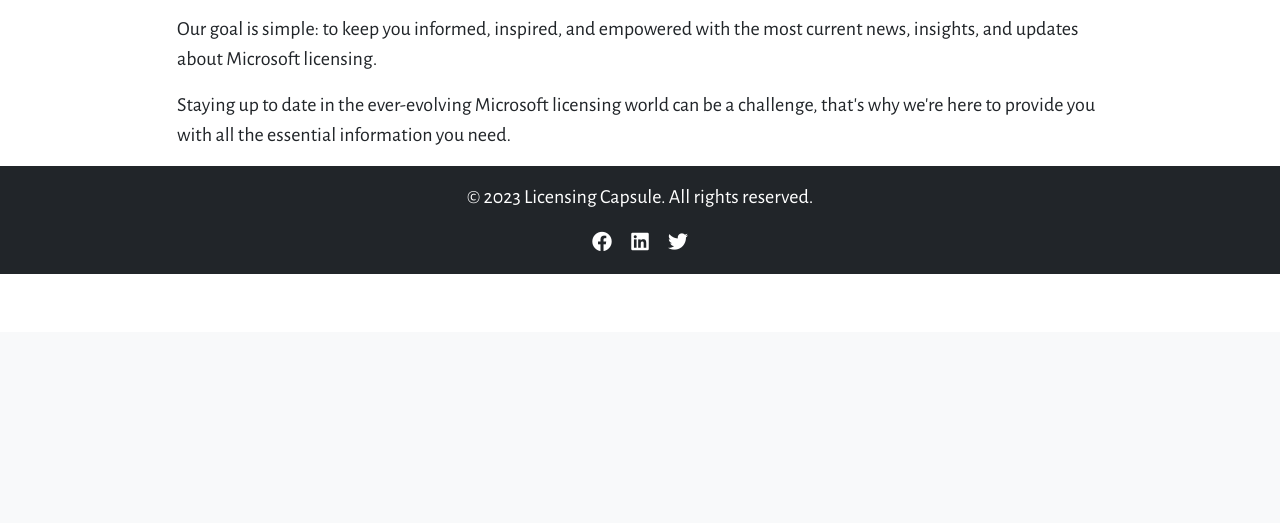
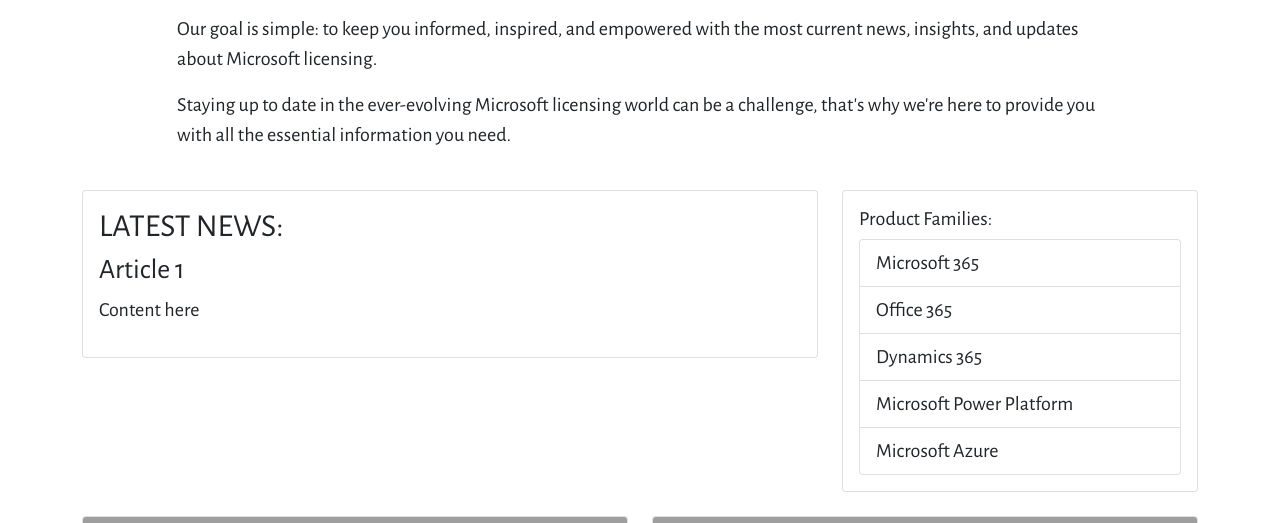
Before and after one commit to AdrianaStoi/Licensing-Capsule, a Django app: page / in a window 1280 px wide. Shown: the part 468-991 px from the top of the page. Before the commit the page ends 742 px from the top, so only its background shows below. Run offline with Django 3.2, Linux system fonts and the light colour scheme; some libraries are stand-ins or nearby versions; grey boxes are pictures that could not be loaded.

Commit message:
Add latest news, product families and most liked articles section to index.html

```diff
--- a/templates/base.html
+++ b/templates/base.html
@@ -24,7 +24,6 @@
       crossorigin="anonymous"
     ></script>
     <link rel="stylesheet" text="text/css" href="/static/style.css">
-    <link rel="stylesheet" href="https://use.fontawesome.com/releases/v5.15.1/css/all.css">
   </head>
 
   <body>
@@ -101,5 +100,6 @@
             </div>
         </div>
     </footer>
+    <script src="https://kit.fontawesome.com/7d636a38d2.js" crossorigin="anonymous"></script>
   </body>
 </html>
--- a/templates/index.html
+++ b/templates/index.html
@@ -31,4 +31,69 @@
     </div>
 </section>
 
+<!-- Latest news section -->
+<section>
+    <div class="container mt-4">
+        <div class="row">
+            <div class="col-md-8">
+                <div class="card">
+                    <div class="card-body">
+                        <h2 class="text-uppercase">Latest news:</h2>
+                        <h3>Article 1</h3>
+                        <p>Content here</p>
+                    </div>
+                </div>
+            </div>
+
+            <div class="col-md-4">
+                <div class="card">
+                    <div class="card-body">
+                        <h5 class="card-title">Product Families:</h5>
+                        <ul class="list-group">
+                            <li class="list-group-item">Microsoft 365</li>
+                            <li class="list-group-item">Office 365</li>
+                            <li class="list-group-item">Dynamics 365</li>
+                            <li class="list-group-item">Microsoft Power Platform</li>
+                            <li class="list-group-item">Microsoft Azure</li>
+                        </ul>
+                    </div>
+                </div>
+            </div>
+        </div>
+    </div>
+
+    <!--Most liked and commented articles-->
+    <div class="container mt-4">
+        <div class="row">
+            <div class="col-md-6 mb-4">
+                <div class="card">
+                    <img src="image1.jpg" class="card-img-top" alt="Illustration 1">
+                    <div class="card-body">
+                        <h5 class="card-title"> Title</h5>
+                        <p class="card-text">Text here.</p>
+                        <div class="d-flex justify-content-between align-items-center">
+                            <i class="fa-brands fa-gratipay" style="color: #0074d9;"></i>
+                            <i class="fa-solid fa-comment-dots" style="color: #0074d9;"></i>
+                        </div>
+                    </div>
+                </div>
+            </div>
+
+            <div class="col-md-6 mb-4">
+                <div class="card">
+                    <img src="image2.jpg" class="card-img-top" alt="Illustration 2">
+                    <div class="card-body">
+                        <h5 class="card-title"> Title</h5>
+                        <p class="card-text">Text here.</p>
+                        <div class="d-flex justify-content-between align-items-center">
+                            <i class="fa-brands fa-gratipay" style="color: #0074d9;"></i>
+                            <i class="fa-solid fa-comment-dots" style="color: #0074d9;"></i>
+                        </div>
+                    </div>
+                </div>
+            </div>
+        </div>
+    </div>
+</section>
+
 {%endblock%}
```
